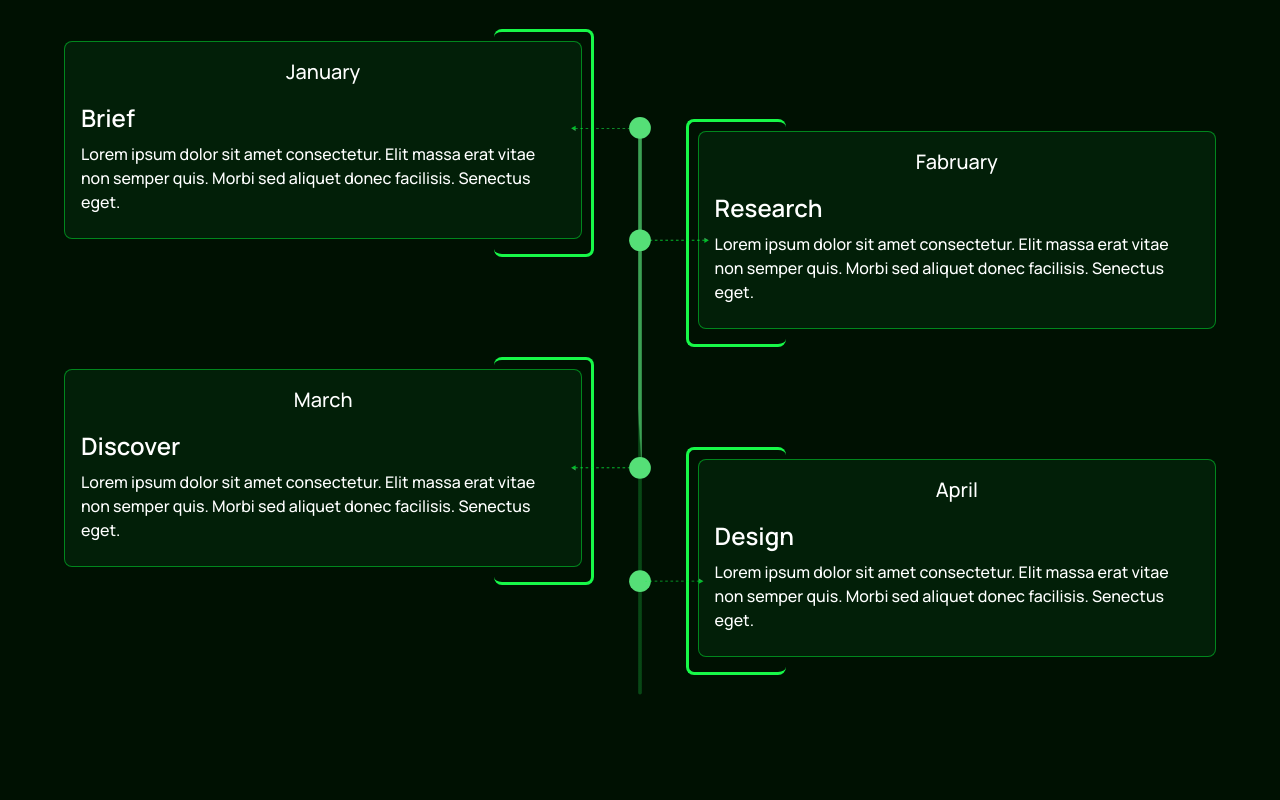
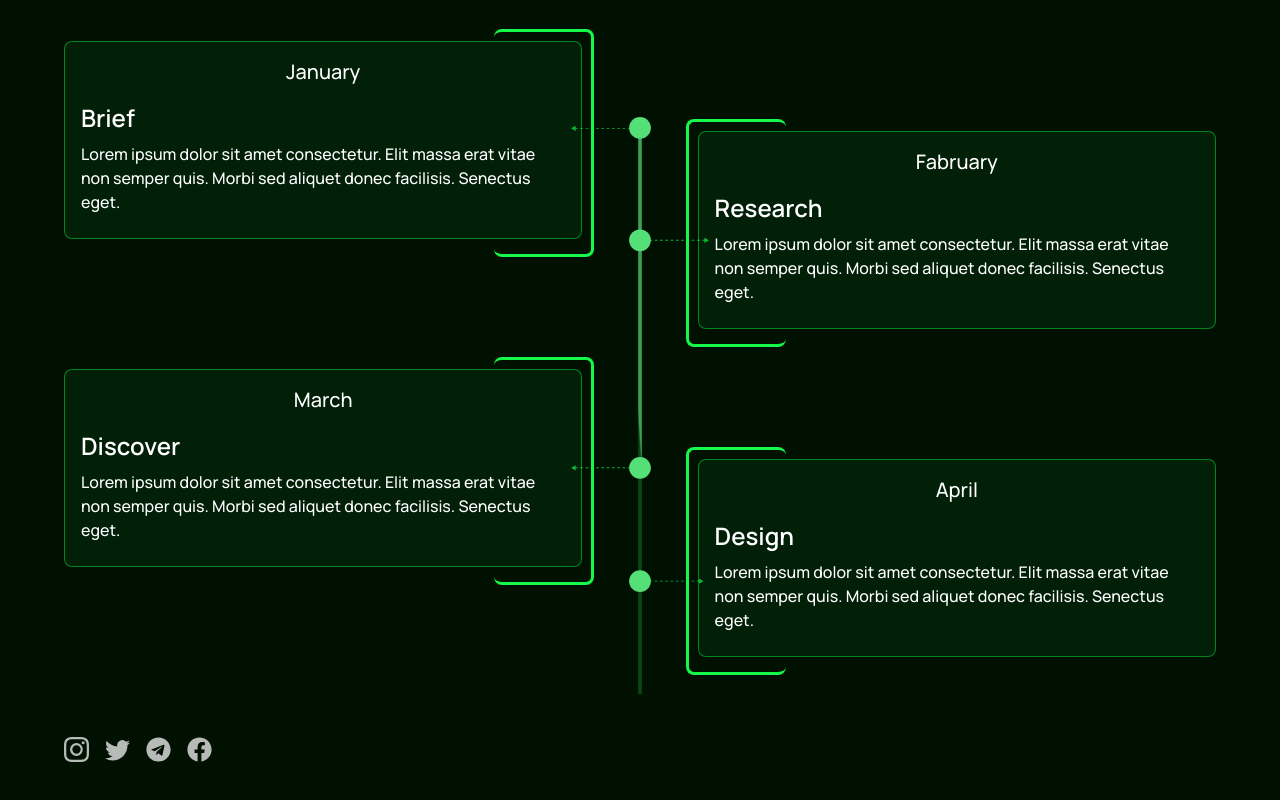
Before and after one commit to gift56/DxxCoin, a React (Vite) app: page / in a window 1280 px wide. Shown: the part 2036-2836 px from the top of the page. Before the commit the page ends 2813 px from the top, so only its background shows below. Built offline with nearby package versions, Linux system fonts and the light colour scheme.

Commit message:
added some stuff

```diff
--- a/src/components/Join.jsx
+++ b/src/components/Join.jsx
@@ -5,11 +5,36 @@ import { HiOutlineLocationMarker } from "react-icons/hi";
 import { MdOutlineMailOutline } from "react-icons/md";
 
 const Join = () => {
+  const socialIcons = [
+    {
+      icon: <BsInstagram className="w-[25px] h-[25px] text-[#ffffffb7]" />,
+      to: "instagram.com",
+    },
+    {
+      icon: <BsTwitter className="w-[25px] h-[25px] text-[#ffffffb7]" />,
+      to: "twitter.com",
+    },
+    {
+      icon: <FaTelegram className="w-[25px] h-[25px] text-[#ffffffb7]" />,
+      to: "telegram.com",
+    },
+    {
+      icon: <FaFacebook className="w-[25px] h-[25px] text-[#ffffffb7]" />,
+      to: "facebook.com",
+    },
+  ];
   return (
     <section id="join">
       <div className="container">
-        <div className="flex items-center md:flex-row justify-center flex-col w-full gap-5 py-10">
-          <div className="flex-1 flex flex-col gap-4"></div>
+        <div className="flex items-start md:flex-row justify-between flex-col w-full gap-5 py-10">
+          <div className="flex-1 flex flex-col gap-4">
+            <div className="flex md:justify-start items-center justify-center gap-4">
+              {socialIcons.map(({ icon, to }) => (
+                <a key={to}>{icon}</a>
+              ))}
+            </div>
+          </div>
+          <div className="flex-1"></div>
         </div>
       </div>
     </section>
```
